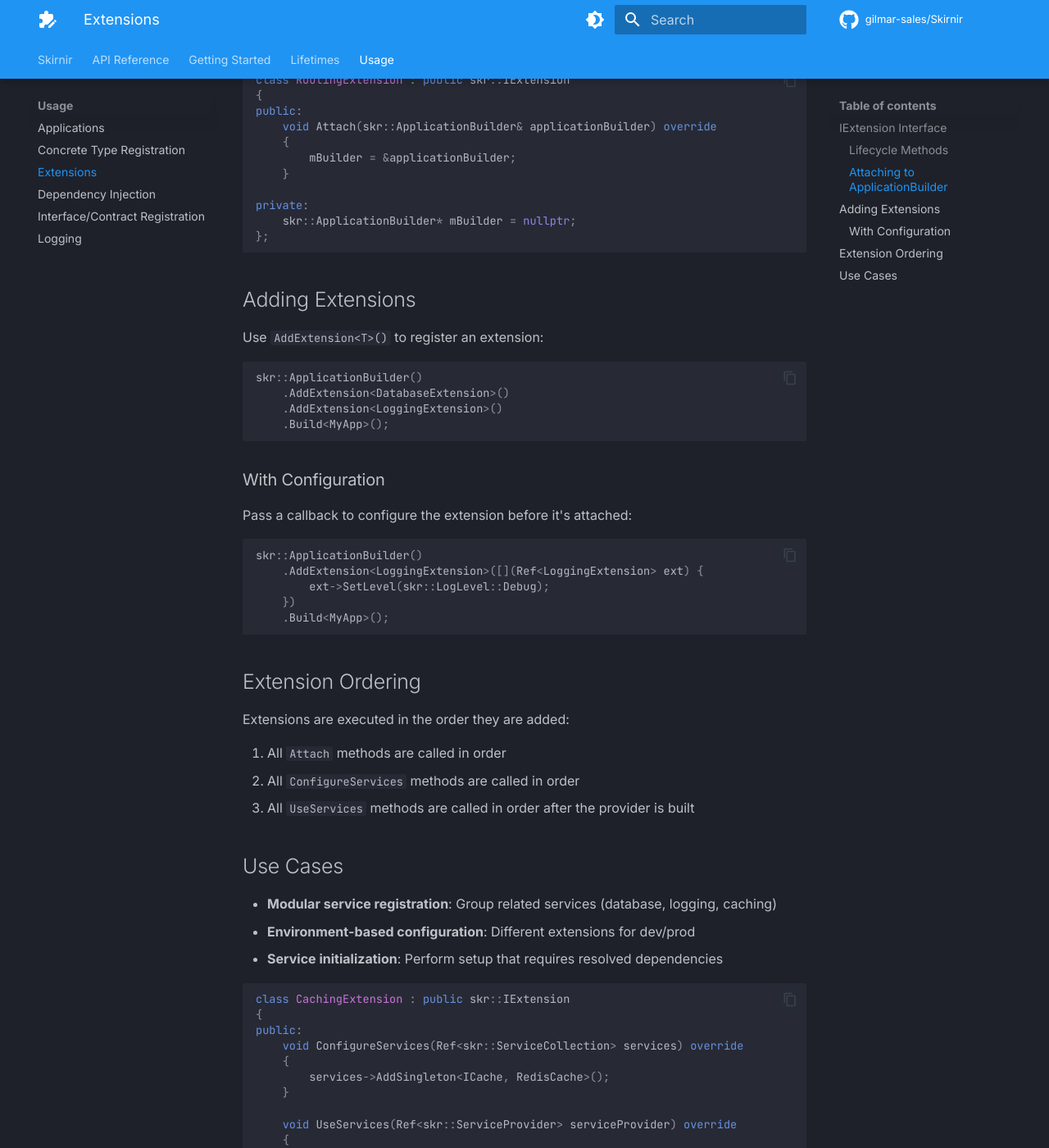
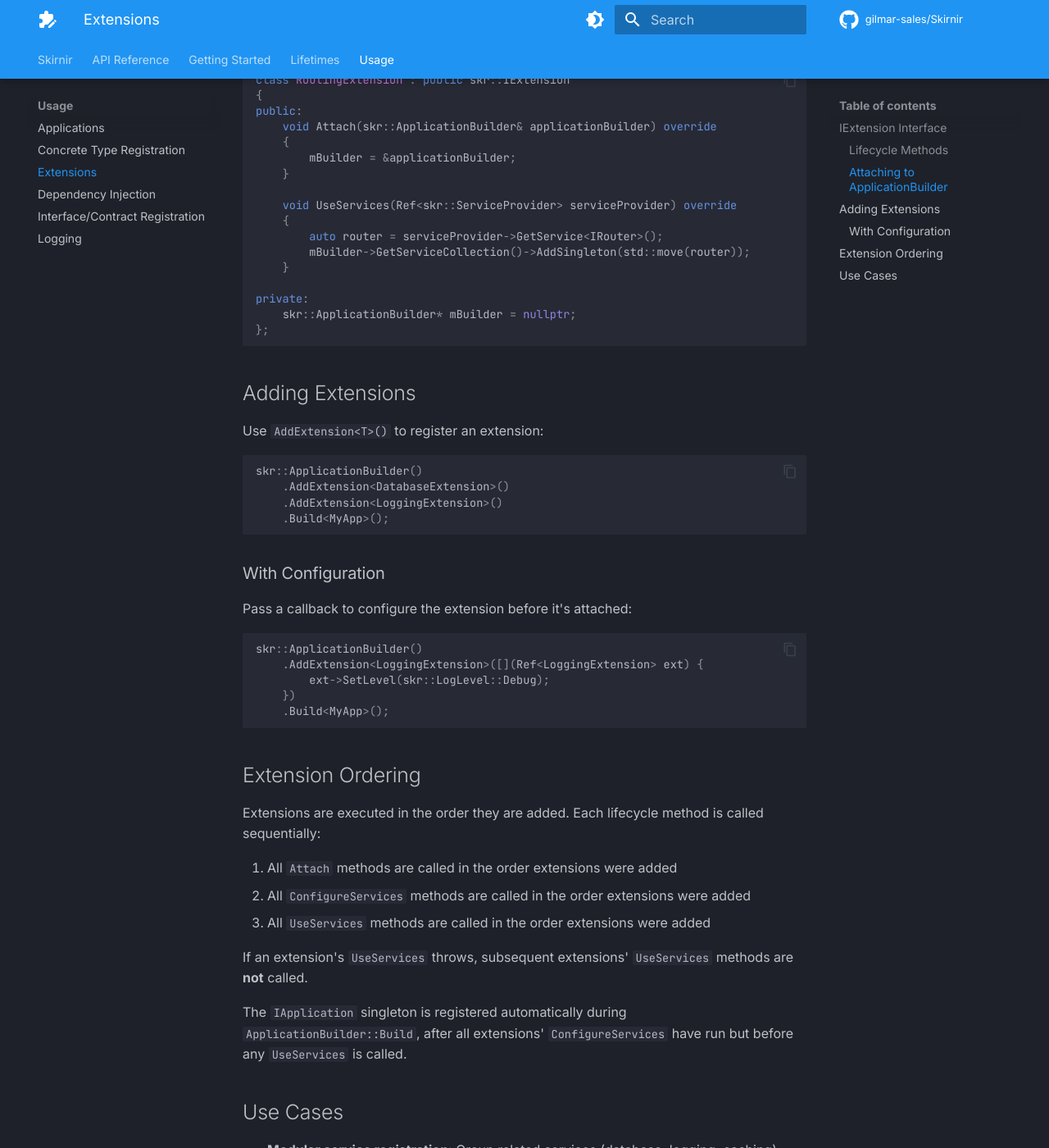
Before and after one commit to gilmar-sales/Skirnir, an MkDocs documentation site: the page built from docs/usage/extension.md, in a window 1280 px wide and 1400 px high, scrolled down 1113 px. Shown: the whole window at 82% size. Built offline with MkDocs 1.6.1 and Material for MkDocs 9.7.7, drawn with Linux system fonts in a browser that asks for light colours; comment, search, counter and statistics services are not loaded.

Commit message:
fix: correct documentation typos and clarify extension lifecycle

```diff
--- a/docs/usage/extension.md
+++ b/docs/usage/extension.md
@@ -46,6 +46,12 @@ public:
         mBuilder = &applicationBuilder;
     }
 
+    void UseServices(Ref<skr::ServiceProvider> serviceProvider) override
+    {
+        auto router = serviceProvider->GetService<IRouter>();
+        mBuilder->GetServiceCollection()->AddSingleton(std::move(router));
+    }
+
 private:
     skr::ApplicationBuilder* mBuilder = nullptr;
 };
@@ -76,11 +82,15 @@ skr::ApplicationBuilder()
 
 ## Extension Ordering
 
-Extensions are executed in the order they are added:
+Extensions are executed in the order they are added. Each lifecycle method is called sequentially:
 
-1. All `Attach` methods are called in order
-2. All `ConfigureServices` methods are called in order
-3. All `UseServices` methods are called in order after the provider is built
+1. All `Attach` methods are called in the order extensions were added
+2. All `ConfigureServices` methods are called in the order extensions were added
+3. All `UseServices` methods are called in the order extensions were added
+
+If an extension's `UseServices` throws, subsequent extensions' `UseServices` methods are **not** called.
+
+The `IApplication` singleton is registered automatically during `ApplicationBuilder::Build`, after all extensions' `ConfigureServices` have run but before any `UseServices` is called.
 
 ## Use Cases
 
```
Also changed, not shown: docs/api-reference.md (+1 -1 lines), docs/getting-started.md (+1 -1 lines), docs/index.md (+1 -1 lines), docs/lifetimes.md (+1 -1 lines).
